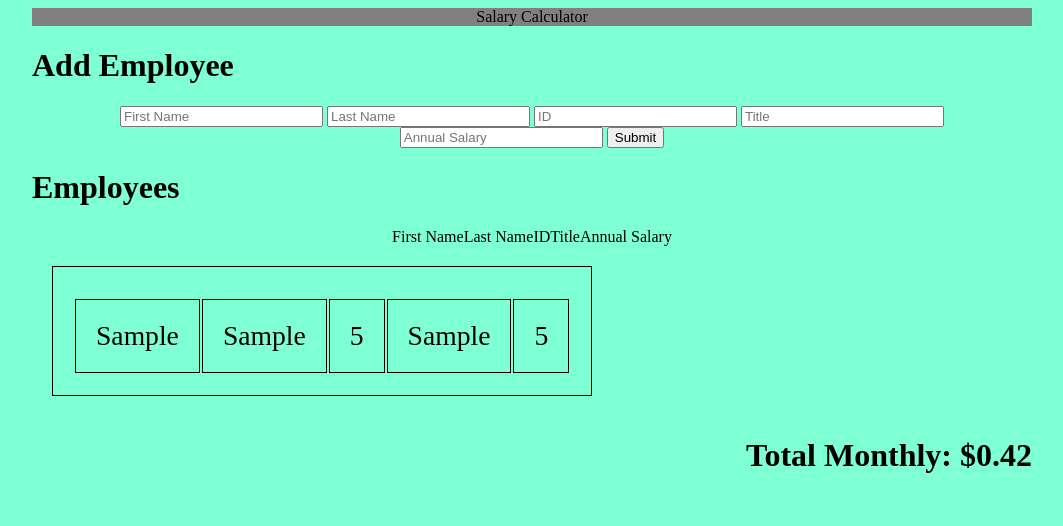
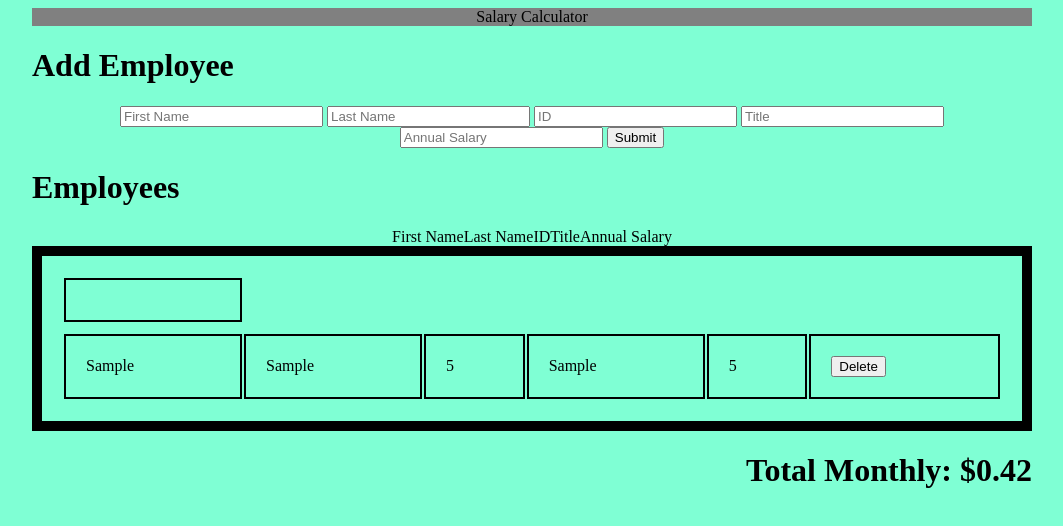
Before and after one commit to husomichael/jquery-salary-calculator, a plain HTML site: page index.html in a window 1280 px wide. Both pictures are taken after typing "Sample", "Sample", "5", "Sample", "5" into the empty fields and a click on the button "Submit". Shown: the whole page, without its empty margins (108-1171 px from the left). Drawn offline with Linux system fonts and the light colour scheme.

Commit message:
added delete button and unique ids for delete buttons and table rows to handleEmployeeTable function

```diff
--- a/client.js
+++ b/client.js
@@ -40,12 +40,13 @@ function handleEmployeeTable(employeesToRender){
     // console.log('in handleEmployeeTable');
     for(employee of employeesToRender){
         newTableRow = `
-            <tr>
+            <tr id=row${employees.indexOf(employee)}>
             <td>${employee.firstName}</td>
             <td>${employee.lastName}</td>
             <td>${employee.id}</td>
             <td>${employee.title}</td>
             <td>${employee.annualSalary}</td>
+            <td><button id=delete-button${employees.indexOf(employee)}>Delete</button></td>
             </tr>
         `;
         console.log(newTableRow);
--- a/index.html
+++ b/index.html
@@ -24,14 +24,14 @@
     </div>
     <h1>Employees</h1>
     <div id="employee-table-div">
-        <table id='employee-table'>
-            <thead id="table-thead">
+        <table>
+            <th>
                 <tr>First Name</tr>
                 <tr>Last Name</tr>
                 <tr>ID</tr>
                 <tr>Title</tr>
                 <tr>Annual Salary</tr>
-            </thead>
+            </th>
             <tbody id="employee-table-body"></tbody>
             <tfoot></tfoot>
         </table>
--- a/style.css
+++ b/style.css
@@ -4,19 +4,15 @@ html{
 input{
     padding-right: 20px;
 }
-tr, td, thead, tbody{
+table, td, th{
+    border: solid black 2px;
     text-align: left;
-    border: solid black 1px;
     padding: 20px;
-    margin: 20px;
-    font-size: larger;
-    border-style: groove;
 }
 table{
-    text-align: left;
-    border: solid black 1px;
-    padding: 20px;
-    margin: 20px;
+    width: 1000px;
+    margin: auto;
+    border: solid black 10px;
 }
 #total-monthly{
     float: right;
@@ -36,4 +32,5 @@ header{
 }
 header{
     background-color: gray;
+
 }
```
